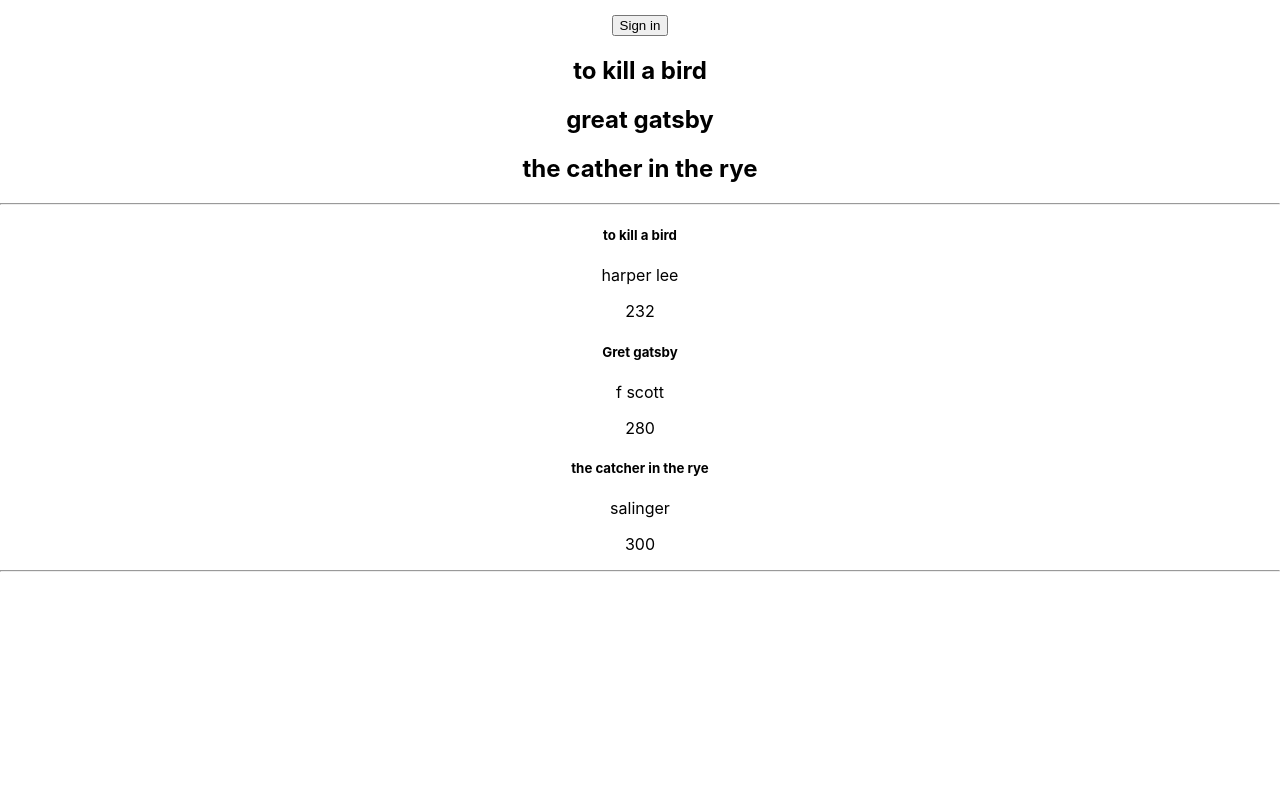
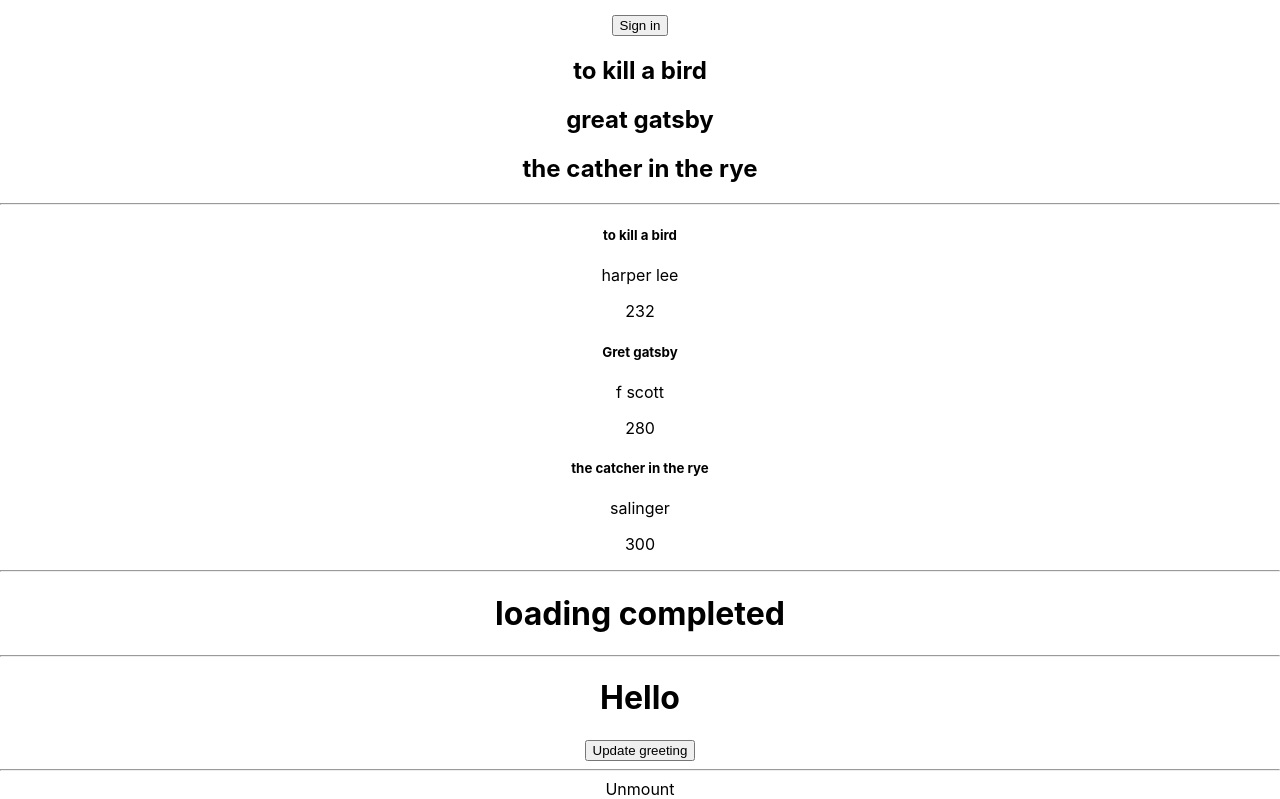
Before and after one commit to rebahama/react-project, a React (Create React App) app in the folder my-app/: page / in a window 1280 px wide. Shown: the part 704-1503 px from the top of the page. Before the commit the page ends 1298 px from the top, so only its background shows below. Built offline with nearby package versions, Linux system fonts and the light colour scheme.

Commit message:
add component life cycles

```diff
--- a/my-app/src/App.js
+++ b/my-app/src/App.js
@@ -9,6 +9,10 @@ import ConditionalRenderingFunctional from './components/ConditionalRenderingFun
 import NestingCompClass from './components/NestingCompClass';
 import MethodParentClass from './components/MethodParentClass';
 import RenderingList from './components/RenderingList';
+import ComponentDidMount from './components/ComponentDidMount';
+import ComponentDidUpdate from './components/ComponentDidUpdate';
+import ComponentWillUnmount from './components/ComponentWillUnmount';
+
 
 function App() {
   return (
@@ -23,6 +27,9 @@ function App() {
       <NestingCompClass/>
       <MethodParentClass/>
       <RenderingList/>
+      <ComponentDidMount/>
+      <ComponentDidUpdate/>
+      <ComponentWillUnmount/>
 
     </div>
   );
--- /dev/null
+++ b/my-app/src/components/ComponentDidMount.js
@@ -0,0 +1,39 @@
+import React, { Component } from 'react'
+
+export class ComponentDidMount extends Component {
+
+  constructor(props) {
+    super(props)
+
+    this.state = {
+       data:'loading...'
+    }
+
+}
+
+getData(){
+    setTimeout(()=>{
+        this.setState({
+            data:'loading completed'
+        })
+    },3000)
+}
+
+componentDidMount(){
+    this.getData()
+}
+
+    render() {
+    return (
+      <div>
+
+
+        <h1> {this.state.data}</h1>
+        <hr/>
+
+        </div>
+    )
+  }
+}
+
+export default ComponentDidMount
--- /dev/null
+++ b/my-app/src/components/ComponentDidUpdate.js
@@ -0,0 +1,36 @@
+import React, { Component } from 'react'
+
+export class ComponentDidUpdate extends Component {
+  constructor(props) {
+    super(props)
+
+    this.state = {
+       greeting:"Hello"
+    }
+  }
+  updateGreeting=()=>{
+    this.setState(prevState=>{
+        return{
+            greeting: prevState.greeting==='Hello' ? 'Goodbye':'Hello'
+        }
+
+    })
+  }
+  componentDidUpdate(){
+    console.log('Updated')
+  }
+
+    render() {
+    return (
+      <div>
+
+       <h1> {this.state.greeting}</h1>
+       <button onClick={this.updateGreeting}> Update greeting </button>
+        <hr/>
+      </div>
+
+    )
+  }
+}
+
+export default ComponentDidUpdate
--- /dev/null
+++ b/my-app/src/components/ComponentWillUnmount.js
@@ -0,0 +1,14 @@
+import React, { Component } from 'react'
+
+export class ComponentWillUnmount extends Component {
+  render() {
+    return (
+      <div>
+
+        Unmount
+      </div>
+    )
+  }
+}
+
+export default ComponentWillUnmount
--- a/my-app/src/components/RenderingList.js
+++ b/my-app/src/components/RenderingList.js
@@ -35,14 +35,14 @@ export default function RenderingList() {
 
     {bookList.map(book =>{
 
-      return <h2> {book}</h2>
+      return <h2 key={book}> {book}</h2>
     })}
     <hr/>
     {
       books.map(book=>{
         return (
 
-        <div>
+        <div key={book.title}>
 
          <h5> {book.title}</h5>
          <p> {book.author}</p>
@@ -54,7 +54,7 @@ export default function RenderingList() {
     <hr/>
     {
       books.map(book =>{
-        return <Book book={book.pages}/>
+        return <Book key={book.title} book={book.pages}/>
       })
     }
     </div>
```
